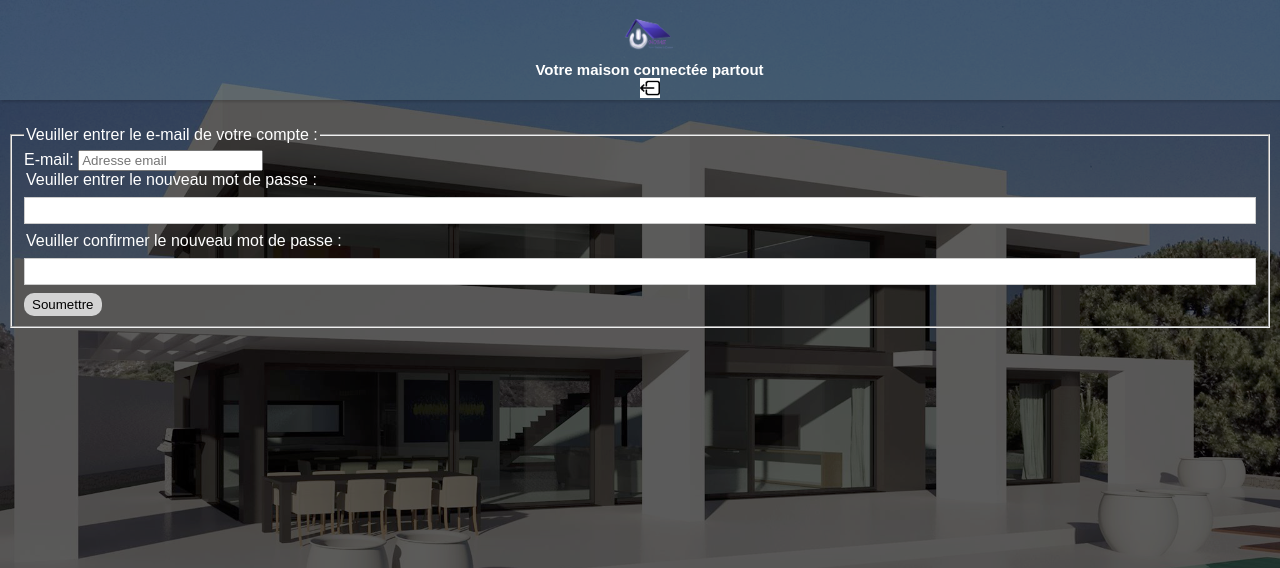
After one commit to Kurokuni/g7domotique, a PHP site: page /g7domotique/Vue/Vue_ModiMDPOubli.php in a window 1280 px wide. The commit adds this page. Shown: the top 568 px of the page. Run offline with PHP 8.4, Linux system fonts and the light colour scheme.

Commit message:
ENvoit de mail pour modifier son mot de passe

```diff
--- a/Controleur/ControleurMotDePasseOubli.php
+++ b/Controleur/ControleurMotDePasseOubli.php
@@ -20,10 +20,10 @@ if(!isset($_SESSION['connexion'])){
 require ('../Modele/ModeleMotDePasseOubli.php');
 $Mail=$_POST['e-mail'];
 
-$Mdp = MailDePasse($Mail);
+$Link = "http://localhost/g7domotique/Vue/Vue_ModiMDPOubli.php";
 $Mail = $Mail;
 $Sujet = 'Récupération du mot de passe';
-$Message = 'Voici votre mot de passe' . $Mdp . 'Veuillez le noter quelque part.';
+$Message = 'Voici votre mot de passe ' . $Link . ' Veuillez le noter quelque part.';
 $headers = "From: Sendmail Tests" . PHP_EOL;
 $headers = 'Content-type: text/html; charset=utf-8' . PHP_EOL;
 
--- a/Modele/ModeleMotDePasseOubli.php
+++ b/Modele/ModeleMotDePasseOubli.php
@@ -1,7 +1,7 @@
 <?php
-function MailDePasse($mail){
+function MailDeID($mail){
     require_once '../Else/connexionDB.php';
-    $requ = $conn->prepare("SELECT pass_word FROM user WHERE email = '$mail'");
+    $requ = $conn->prepare("SELECT IDUSER FROM user WHERE email = '$mail'");
     $requ->execute();
     $data = $requ->fetch();
     $var1=$data['pass_word'];
--- /dev/null
+++ b/Vue/Vue_ModiMDPOubli.php
@@ -0,0 +1,25 @@
+<!DOCTYPE html>
+<html lang="en">
+<head>
+    <meta charset="UTF-8">
+    <title>ModifierMotDePasseOubliée</title>
+</head>
+<header>
+    <?php include '../CSS/Header_Deconnecte.php';?>
+</header>
+<body>
+<div style="margin-top: 10%" class="ModiMdpOublie">
+    <form action='../Controleur/Controleur_ModiMDPOubli.php' method='post'>
+        <fieldset>
+            <legend>Veuiller entrer le e-mail de votre compte :</legend>
+            E-mail: <input placeholder="Adresse email" type="email" name='mailMDP'><br>
+            <legend>Veuiller entrer le nouveau mot de passe :</legend>
+            <input type="password" name="mmdpo"/><br>
+            <legend>Veuiller confirmer le nouveau mot de passe :</legend>
+            <input type="password" name="mmdpo2"/><br>
+            <input type='submit' value="Soumettre">
+        </fieldset>
+    </form>
+</div>
+</body>
+</html>
```
Also changed, not shown: Controleur/Controleur_ModiMDPOubli.php (added, +10 -0 lines).
